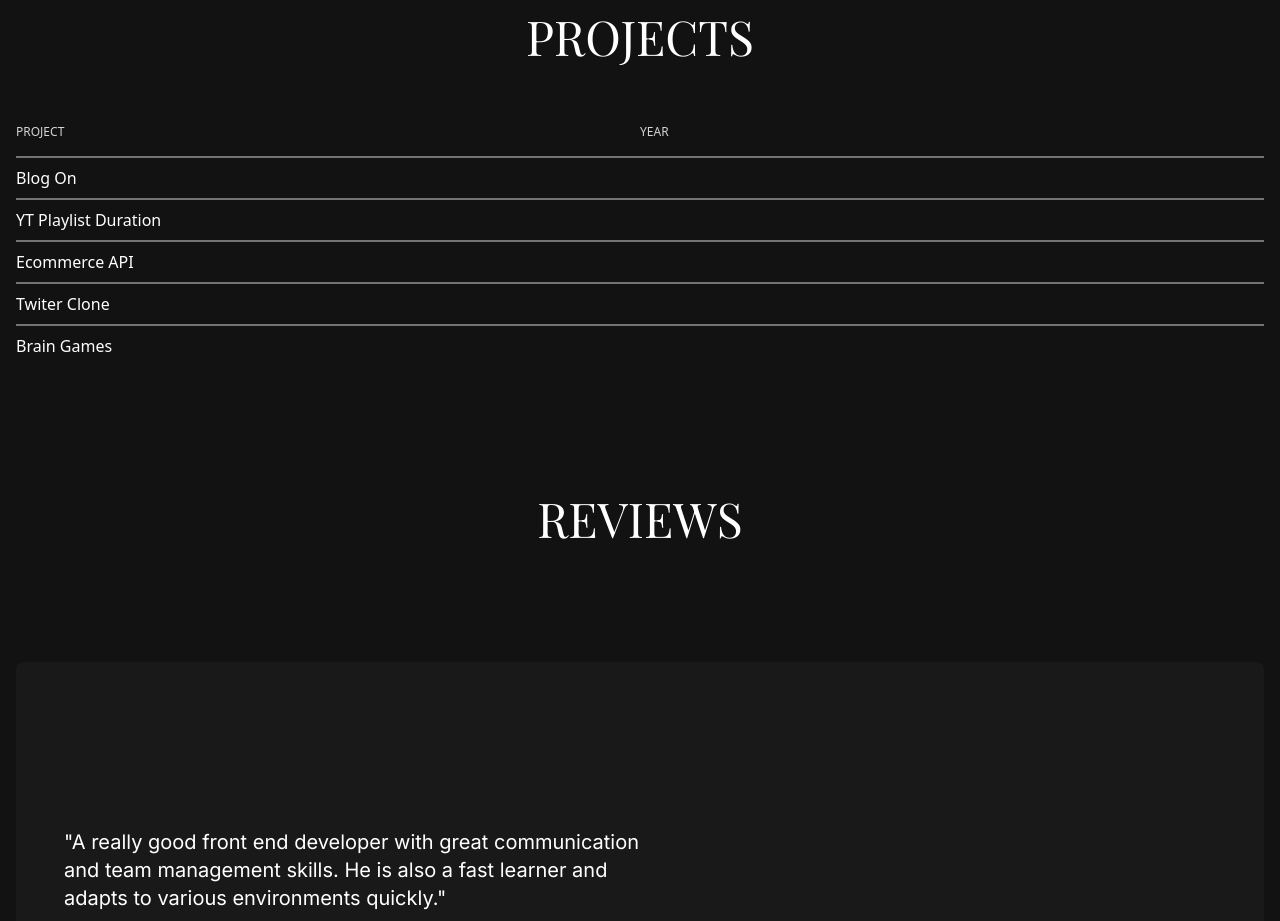
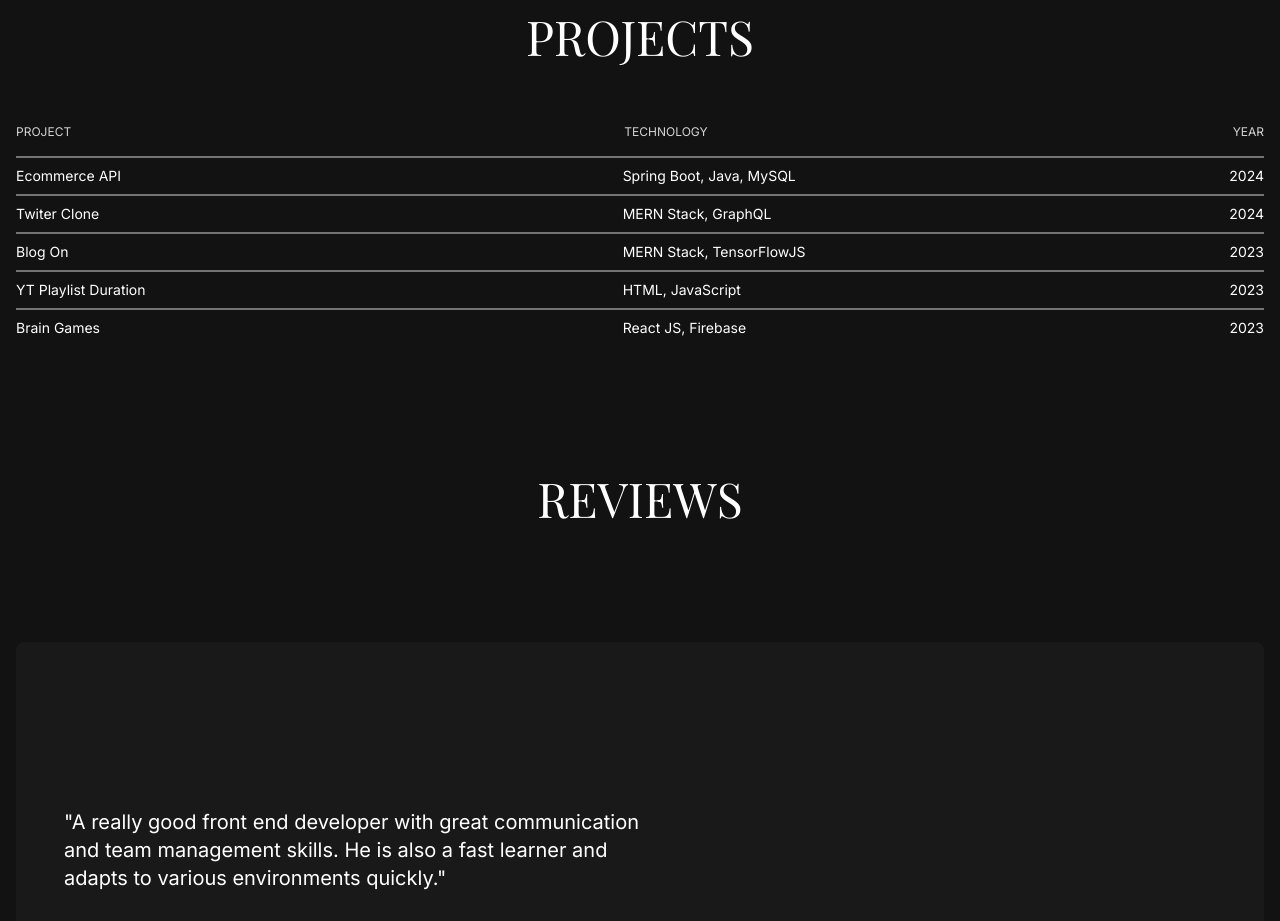
Before and after one commit to shm-dtt/portfolio-v2, a Next.js app: page / in a window 1280 px wide. Shown: the part 840-1761 px from the top of the page. Built offline with nearby package versions, Linux system fonts and the light colour scheme; no server answers.

Commit message:
Changes in Project Section

```diff
--- a/app/data/Data.tsx
+++ b/app/data/Data.tsx
@@ -53,18 +53,28 @@ export const testimonials = [
 
   export const projects = [
     {
+      name: "Ecommerce API",
+      year: 2024,
+      tech: "Spring Boot, Java, MySQL",
+    },
+    {
+      name: "Twiter Clone",
+      year: 2024,
+      tech: "MERN Stack, GraphQL",
+    },
+    {
       name: "Blog On",
+      year: 2023,
+      tech: "MERN Stack, TensorFlowJS",
     },
     {
       name: "YT Playlist Duration",
-    },
-    {
-      name: "Ecommerce API",
-    },
-    {
-      name: "Twiter Clone",
+      year: 2023,
+      tech: "HTML, JavaScript",
     },
     {
       name: "Brain Games",
+      year: 2023,
+      tech: "React JS, Firebase",
     },
   ];
--- a/components/Projects/Card.tsx
+++ b/components/Projects/Card.tsx
@@ -3,36 +3,53 @@ import gsap from "gsap";
 
 interface CardProps {
   name: string;
+  tech: string;
   i: number;
+  year: number;
 }
 
-const Card: React.FC<CardProps> = ({ name, i }) => {
+const Card: React.FC<CardProps> = ({ name, year, tech, i }) => {
   const manageMouseEnter = (
-    e: React.MouseEvent<HTMLDivElement, MouseEvent>,
+    e: React.MouseEvent<HTMLElement, MouseEvent>,
     i: number
   ) => {
-    gsap.to(e.target, {
+    gsap.to(e.currentTarget, {
       backgroundColor: "#FFFFFF",
       duration: 0.2,
       color: "black",
+      paddingLeft: "1rem",
+      paddingRight: "1rem",
+    });
+    gsap.to(e.currentTarget.querySelectorAll("p"), {
+      // Select all <p> elements inside the div
+      color: "black", // Change text color of <p> elements
+      duration: 0.2,
     });
   };
 
   const manageMouseLeave = (
-    e: React.MouseEvent<HTMLDivElement, MouseEvent>,
+    e: React.MouseEvent<HTMLElement, MouseEvent>,
     i: number
   ) => {
-    gsap.to(e.target, {
+    gsap.to(e.currentTarget, {
       backgroundColor: "#121212",
       duration: 0.1,
       delay: 0.1,
       color: "white",
+      paddingLeft: "0px",
+      paddingRight: "0px",
+    });
+    gsap.to(e.currentTarget.querySelectorAll("p"), {
+      // Select all <p> elements inside the div
+      color: "white", // Change text color of <p> elements
+      duration: 0.1,
+      delay: 0.1,
     });
   };
 
   return (
     <div
-      className=" border-t-2 border-neutral-500 text-white py-2"
+      className=" border-t-2 border-neutral-500 text-white py-2 flex justify-between text-sm"
       onMouseEnter={(e) => {
         manageMouseEnter(e, i);
       }}
@@ -40,7 +57,9 @@ const Card: React.FC<CardProps> = ({ name, i }) => {
         manageMouseLeave(e, i);
       }}
     >
-      {name}
+      <p className="flex-1">{name}</p>
+      <p className="md:flex-1 flex-none">{tech}</p>
+      <p className="md:block hidden">{year}</p>
     </div>
   );
 };
--- a/components/Projects/Projects.tsx
+++ b/components/Projects/Projects.tsx
@@ -1,31 +1,30 @@
-import { projects } from '@/app/data/Data';
-import { playfairDisplay } from '@/app/fonts/Fonts'
-import React from 'react'
-import Card from './Card';
-
+import { projects } from "@/app/data/Data";
+import { inter, playfairDisplay } from "@/app/fonts/Fonts";
+import React from "react";
+import Card from "./Card";
 
 const Projects: React.FC = () => {
-
   return (
     <div className=" flex flex-col">
       <div className="text-white text-center">
-      <p
-        className={`${playfairDisplay.className} lg:text-5xl text-4xl uppercase `}
-      >
-        Projects
-      </p>
+        <p
+          className={`${playfairDisplay.className} lg:text-5xl text-4xl uppercase `}
+        >
+          Projects
+        </p>
       </div>
-      <div className=" mx-4 mb-32 mt-16">
-        <div className='text-neutral-300 flex items-center uppercase text-xs mb-4'>
-            <p className=' flex-1'>Project</p>
-            <p className=' flex-1'>Year</p>
+      <div className={`mx-4 mb-32 mt-16 ${inter.className}`}>
+        <div className="text-neutral-300 flex justify-between items-center uppercase text-xs mb-4">
+          <p className="flex-1">Project</p>
+          <p className="md:flex-1 flex-none">Technology</p>
+          <p className="md:block hidden">Year</p>
         </div>
         {projects.map((project, i) => {
           return <Card key={`p_${i}`} {...project} i={i} />;
         })}
       </div>
     </div>
-  )
-}
+  );
+};
 
-export default Projects
+export default Projects;
```
